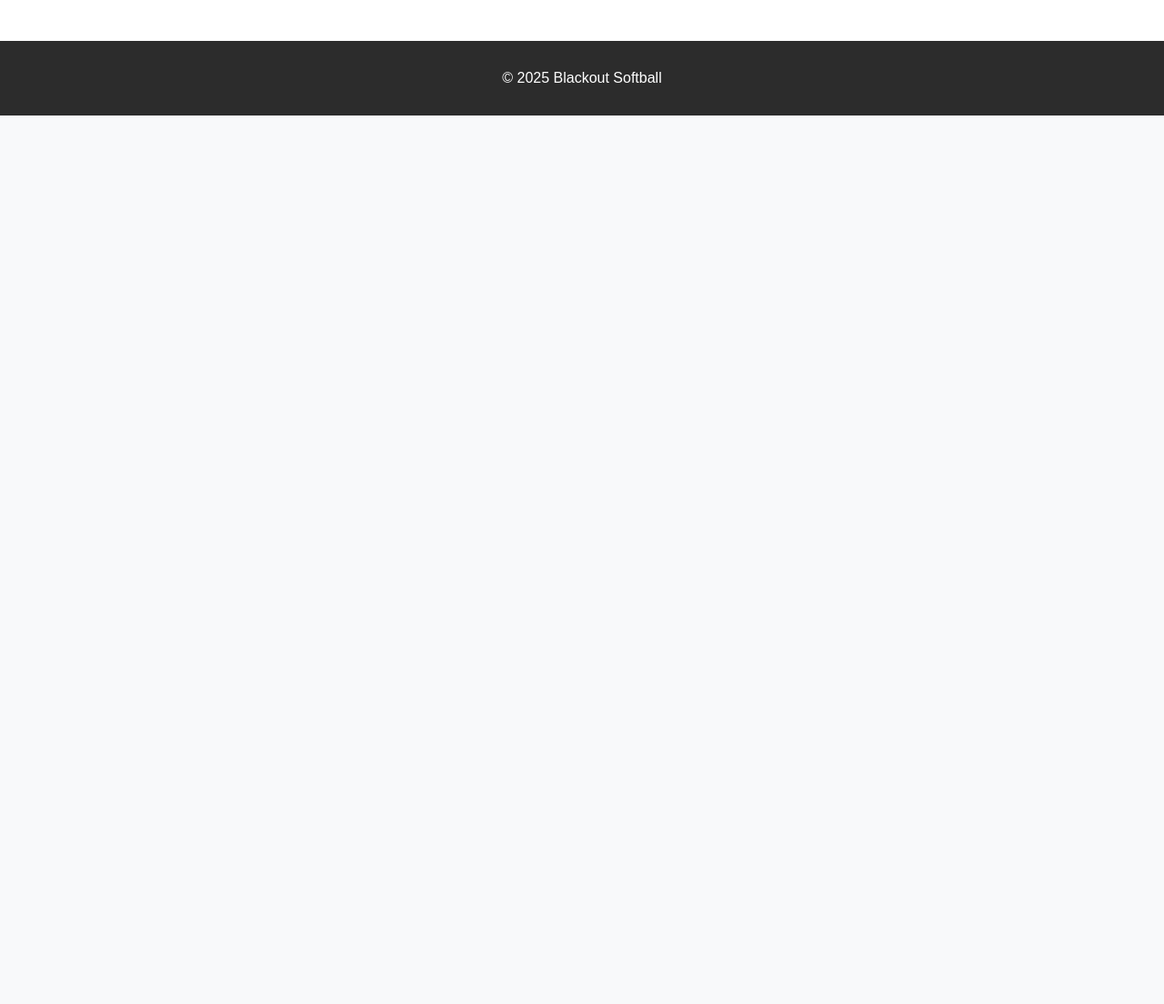
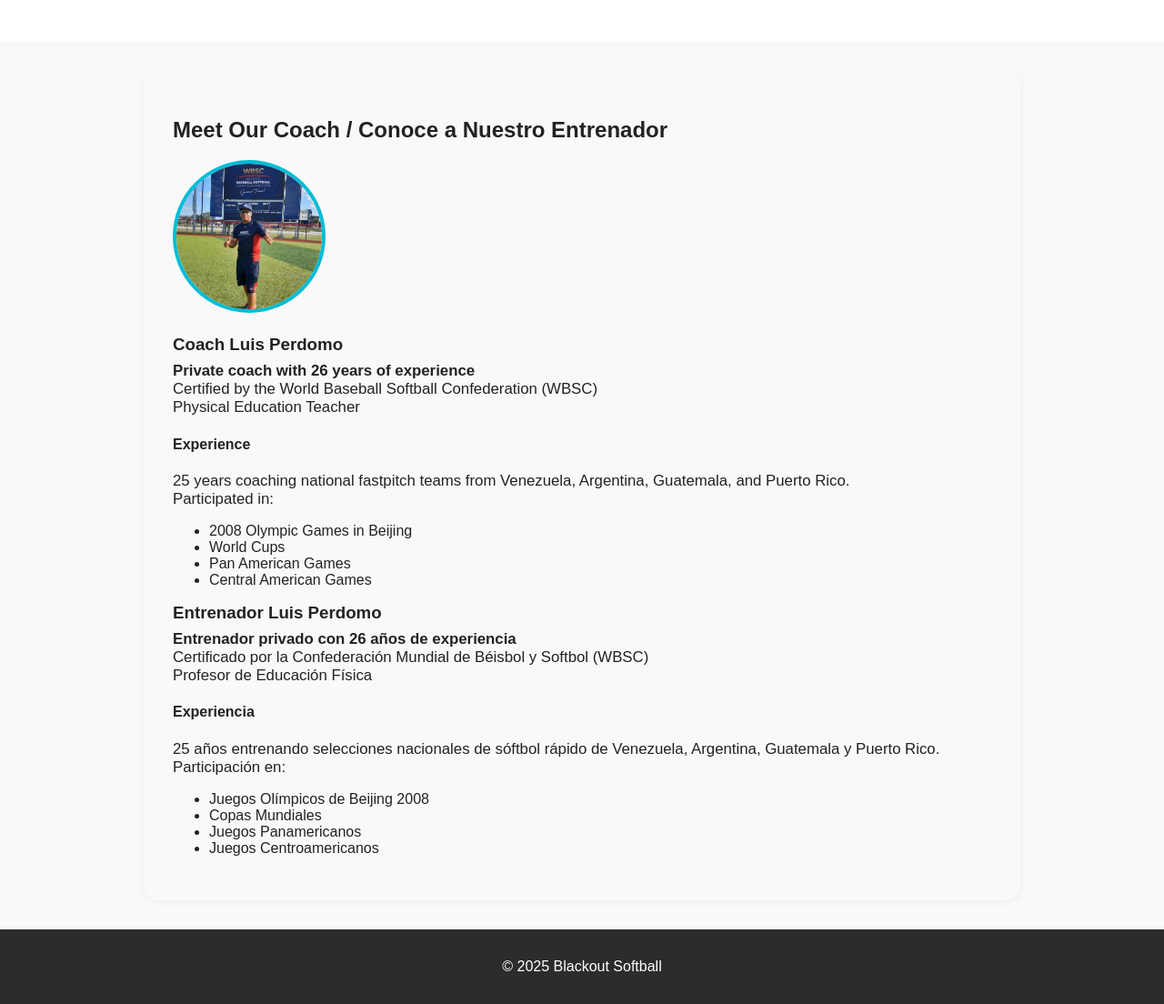
Before and after one commit to blackoutsoftball/blackout-softball-site, a plain HTML site: page roster.html in a window 1280 px wide. Shown: the part 504-1608 px from the top of the page at 91% size. Before the commit the page ends 800 px from the top, so only its background shows below. Drawn offline with Linux system fonts and the light colour scheme.

Commit message:
Added coach information with picture

```diff
--- a/css/style.css
+++ b/css/style.css
@@ -264,3 +264,36 @@ body.dark-mode .contact-simple {
     text-shadow: 2px 2px 5px rgba(0, 0, 0, 0.3);
   }
 }
+/* === 🧢 Coach Intro Styling === */
+.coach-intro {
+  background-color: #f9f9f9;
+  padding: 2rem;
+  border-radius: 1rem;
+  max-width: 900px;
+  margin: 2rem auto;
+  box-shadow: 0 2px 8px rgba(0,0,0,0.05);
+}
+
+.coach-card {
+  display: flex;
+  flex-wrap: wrap;
+  align-items: center;
+  gap: 1.5rem;
+}
+
+.coach-photo {
+  width: 160px;
+  height: 160px;
+  border-radius: 50%;
+  object-fit: cover;
+  border: 4px solid #00bcd4;
+}
+
+.coach-bio h3 {
+  margin: 0 0 0.5rem;
+}
+
+.coach-bio p {
+  margin: 0;
+  font-size: 1.05rem;
+}
--- a/roster.html
+++ b/roster.html
@@ -29,6 +29,50 @@
     <h2>Team Roster / Jugadoras del equipo</h2>
     <p>Stay tuned! We'll be adding all of our amazing players here soon. 🖤💙</p>
   </main>
+<!-- 👤 Coach Introduction Section -->
+<section class="coach-intro">
+  <h2>Meet Our Coach / Conoce a Nuestro Entrenador</h2>
+  <div class="coach-card">
+    <img src="images/coach.JPG" alt="Coach Luis Perdomo" class="coach-photo">
+    <div class="coach-bio">
+
+      <!-- English Version -->
+      <div class="bio-block">
+        <h3>Coach Luis Perdomo</h3>
+        <p><strong>Private coach with 26 years of experience</strong></p>
+        <p>Certified by the World Baseball Softball Confederation (WBSC)</p>
+        <p>Physical Education Teacher</p>
+        <h4>Experience</h4>
+        <p>25 years coaching national fastpitch teams from Venezuela, Argentina, Guatemala, and Puerto Rico.</p>
+        <p>Participated in:</p>
+        <ul>
+          <li>2008 Olympic Games in Beijing</li>
+          <li>World Cups</li>
+          <li>Pan American Games</li>
+          <li>Central American Games</li>
+        </ul>
+      </div>
+
+      <!-- Spanish Version -->
+      <div class="bio-block">
+        <h3>Entrenador Luis Perdomo</h3>
+        <p><strong>Entrenador privado con 26 años de experiencia</strong></p>
+        <p>Certificado por la Confederación Mundial de Béisbol y Softbol (WBSC)</p>
+        <p>Profesor de Educación Física</p>
+        <h4>Experiencia</h4>
+        <p>25 años entrenando selecciones nacionales de sóftbol rápido de Venezuela, Argentina, Guatemala y Puerto Rico.</p>
+        <p>Participación en:</p>
+        <ul>
+          <li>Juegos Olímpicos de Beijing 2008</li>
+          <li>Copas Mundiales</li>
+          <li>Juegos Panamericanos</li>
+          <li>Juegos Centroamericanos</li>
+        </ul>
+      </div>
+
+    </div>
+  </div>
+</section>
 
   <footer>
     <p>&copy; 2025 Blackout Softball</p>
```
Also changed, not shown: images/coach.jpg (added).
